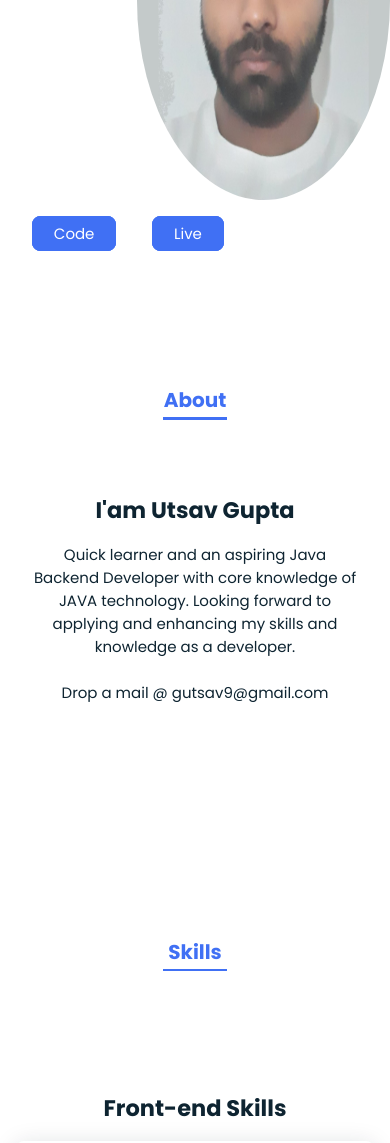
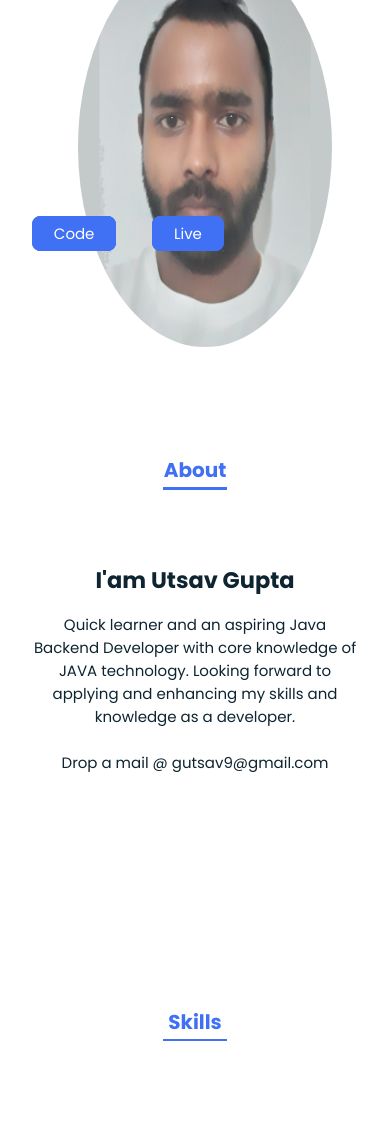
Before and after one commit to g-utsav/Portfolio, a plain HTML site: page index.html in a window 390 px wide. Shown: the part 644-1787 px from the top of the page. Drawn offline with Linux system fonts and the light colour scheme; a web font is replaced by a local one.

Commit message:
minor update

```diff
--- a/files/styles.css
+++ b/files/styles.css
@@ -142,6 +142,23 @@ img {
     padding: 2rem;
     background-color: var(--second-color);
     transition: 0.5s;
+  }
+  .home-img{
+    /* margin-left: 0px !important; */
+    position: relative;
+    left: 20%;
+    top: 70%;
+    /* height: 700px; */
+    /* width: 5%; */
+    margin-bottom: auto;
+
+  }
+  .profilepic{
+    height: auto;
+    border-radius: 50%;
+  }
+  #about{
+    margin-top: 70px;
   }
 }
 .nav-item {
```
